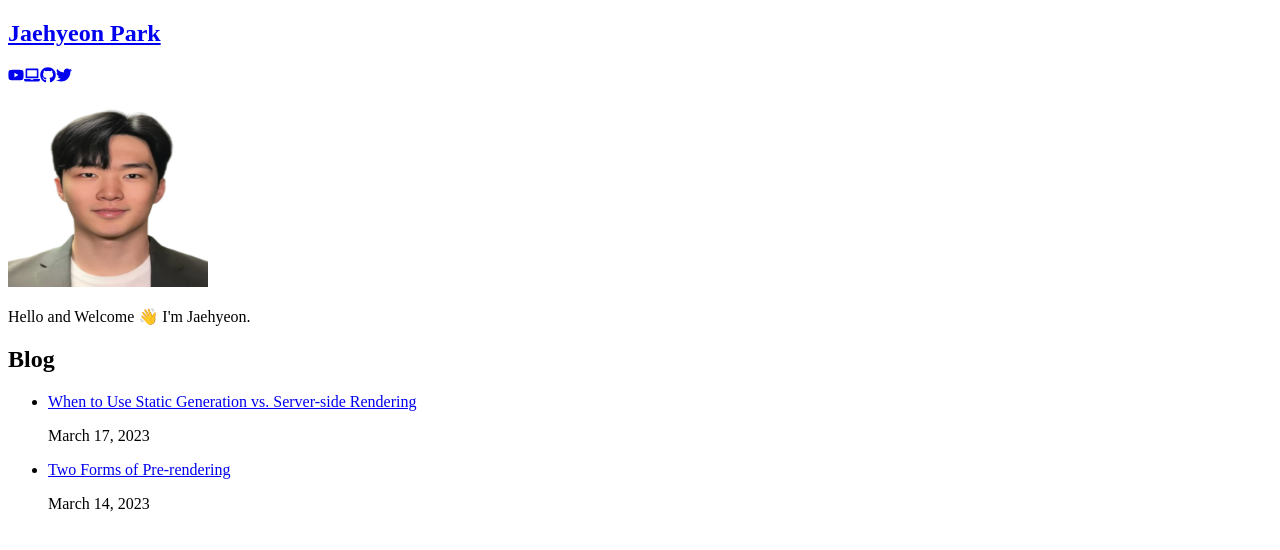
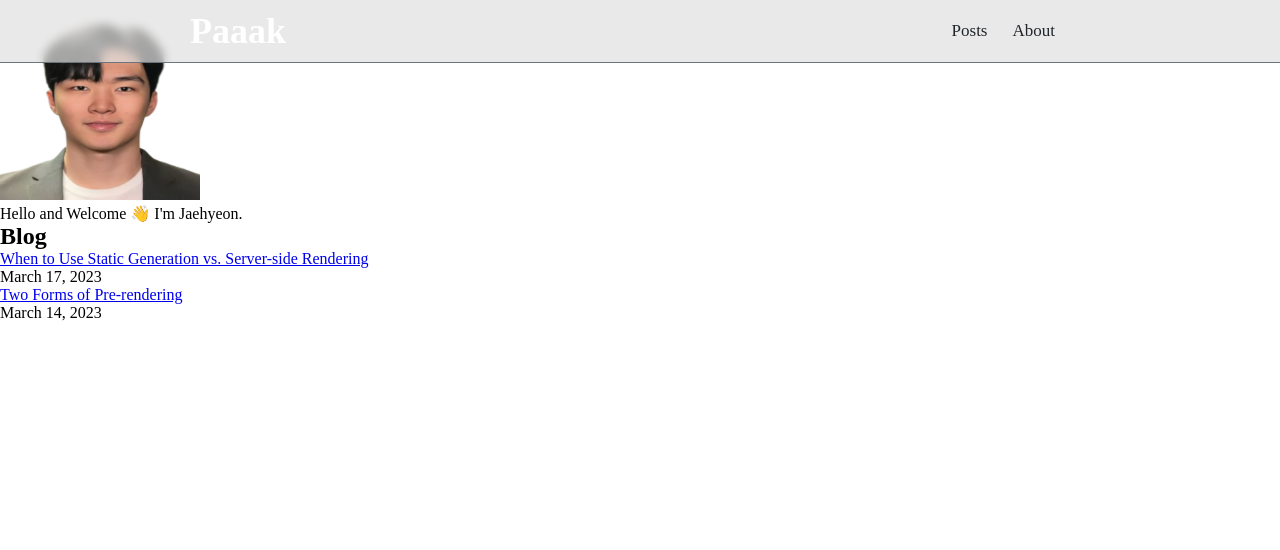
Before and after one commit to Paaaaak/blog, a Next.js app: page / in a window 1280 px wide. Shown: the top 550 px of the page. Built offline with nearby package versions, Linux system fonts and the light colour scheme.

Commit message:
feat: header

```diff
--- /dev/null
+++ b/app/components/Header.tsx
@@ -0,0 +1,70 @@
+"use client";
+
+import React from "react";
+import Menu from "@mui/icons-material/Menu";
+import MenuOpen from "@mui/icons-material/MenuOpen";
+
+const Header = () => {
+  const [isOpen, setIsOpen] = React.useState(false);
+  const toggleMenu = () => {
+    setIsOpen(!isOpen);
+  };
+
+  return (
+    <div className="header">
+      <nav className="header__nav">
+        <label className="header__label">
+          <a className="header__link" href="/">
+            <h1 className="header__title">Paaak</h1>
+          </a>
+        </label>
+        <div className="header__menu-container">
+          <ul className="header__menu-list">
+            <li className="header__menu-item">
+              <a className="header__menu-link" href="/tags">
+                Posts
+              </a>
+            </li>
+            <li className="header__menu-item">
+              <a className="header__menu-link" href="/">
+                About
+              </a>
+            </li>
+          </ul>
+          <div
+            className={`header__toggle-button ${
+              isOpen ? "header__toggle-button--active" : ""
+            }`}
+            onClick={toggleMenu}
+          >
+            {isOpen ? (
+              <MenuOpen></MenuOpen>
+            ) : (
+              <Menu></Menu>
+            )}
+          </div>
+        </div>
+      </nav>
+      <div
+        className={`header__burger-menu ${
+          isOpen ? "header__burger-menu--show" : ""
+        }`}
+      >
+        <ul className="header__burger-menu-list">
+          <li className="header__burger-menu-item">
+            <a className="header__burger-menu-link" href="/tags">
+              Posts
+            </a>
+          </li>
+          <li className="header__burger-menu-item">
+            <a className="header__burger-menu-link" href="/">
+              About
+            </a>
+          </li>
+        </ul>
+      </div>
+    </div>
+  );
+};
+
+export default Header;
--- a/app/components/Navbar.tsx
+++ /dev/null
@@ -1,45 +0,0 @@
-import Link from "next/link";
-import { FaYoutube, FaTwitter, FaGithub, FaLaptop } from "react-icons/fa";
-
-export default function Navbar() {
-  return (
-    <nav className="">
-      <div className="">
-        <h1 className="">
-          <Link
-            href="/"
-            className=""
-          >
-            Jaehyeon Park
-          </Link>
-        </h1>
-        <div className="">
-          <Link
-            className=""
-            href="https://www.youtube.com/@DaveGrayTeachesCode"
-          >
-            <FaYoutube />
-          </Link>
-          <Link
-            className=""
-            href="https://courses.davegray.codes/"
-          >
-            <FaLaptop />
-          </Link>
-          <Link
-            className=""
-            href="https://github.com/gitdagray"
-          >
-            <FaGithub />
-          </Link>
-          <Link
-            className=""
-            href="https://twitter.com/yesdavidgray"
-          >
-            <FaTwitter />
-          </Link>
-        </div>
-      </div>
-    </nav>
-  );
-}
--- a/app/layout.tsx
+++ b/app/layout.tsx
@@ -1,4 +1,4 @@
-import Navbar from "./components/Navbar";
+import Header from "./components/Header";
 import MyProfilePic from "./components/MyProfilePic";
 import '@/sass/main.scss';
 
@@ -14,8 +14,8 @@ export default function RootLayout({
 }) {
   return (
     <html lang="en">
-      <body className="container">
-        <Navbar></Navbar>
+      <body>
+        <Header></Header>
         <MyProfilePic></MyProfilePic>
         {children}
       </body>
--- a/package.json
+++ b/package.json
@@ -9,6 +9,9 @@
     "lint": "next lint"
   },
   "dependencies": {
+    "@emotion/react": "^11.11.4",
+    "@emotion/styled": "^11.11.5",
+    "@mui/icons-material": "^5.15.19",
     "gray-matter": "^4.0.3",
     "next": "14.2.3",
     "react": "^18",
--- /dev/null
+++ b/sass/abstracts/_variables.scss
@@ -0,0 +1,12 @@
+$site-font: 'Helvetica', sans-serif;
+
+$light-gray: white;
+$dark-gray: #212529;
+$white: white;
+
+$dark-green: #1e453e;
+$light-green: #3ea060;
+
+$primary-color: #343a40;
+$secondary-color: #6c757d;
+$text-color: #fff;
--- /dev/null
+++ b/sass/base/_base.scss
@@ -0,0 +1,5 @@
+* {
+    margin: 0;
+    padding: 0;
+    box-sizing: border-box;
+}
--- /dev/null
+++ b/sass/layout/_header.scss
@@ -0,0 +1,122 @@
+.header {
+    position: fixed;
+    top: 0;
+    left: 0;
+    right: 0;
+    margin: auto;
+    z-index: 999;
+    background-color: rgba(224, 224, 224, 0.7);
+    backdrop-filter: blur(5px);
+    border-bottom: 1px solid $secondary-color;
+}
+
+.header__nav {
+    top: 0;
+    left: 0;
+    right: 0;
+    margin: auto;
+    padding: 10px;
+    padding-left: 0 !important;
+    display: flex;
+    justify-content: space-between;
+    align-items: center;
+    width: 900px;
+}
+
+.header__label {
+    font-size: 24px;
+    font-weight: bold;
+
+    a {
+        text-decoration: none;
+        color: $light-gray;
+
+        img {
+            width: 100px;
+        }
+    }
+}
+
+.header__menu-container {
+    display: flex;
+    flex-direction: row!important;
+}
+
+.header__menu-list {
+    list-style: none;
+    display: flex;
+    margin: auto;
+}
+
+.header__menu-item {
+    margin-right: 25px;
+
+    a {
+        text-decoration: none;
+        font-size: 17px;
+        color: $dark-gray;
+
+        &:hover {
+            color: $secondary-color;
+        }
+    }
+}
+
+@media only screen and (max-width: 1000px) {
+    .header__nav {
+        width: calc(100% - 10vw);
+        margin: 0 auto;
+    }
+}
+
+.header__toggle-button {
+    font-size: 26px;
+    cursor: pointer;
+    position: relative;
+    display: none;
+    margin-left: 8px;
+}
+
+@media only screen and (max-width: 500px) {
+    .header__nav .header__menu-list {
+        display: none;
+    }
+
+    .header__toggle-button {
+        display: block;
+        padding-top: 7px;
+    }
+}
+
+.header__burger-menu {
+    position: absolute;
+    z-index: 1;
+    width: 100%;
+    background-color: rgba(33, 37, 41, 0.7);
+    /* 배경 색상 추가 */
+    backdrop-filter: blur(5px);
+    /* 배경 흐리게 처리 */
+    display: flex;
+    flex-direction: column;
+    align-items: center;
+    transform: translateY(-20rem);
+    margin-top: 1px;
+}
+
+.header__burger-menu-item {
+    padding-top: 15px;
+}
+
+.header__burger-menu-link {
+    text-decoration: none;
+    font-size: 1.2rem;
+    color: $dark-gray;
+}
+
+.header__burger-menu-link:hover {
+    border-bottom: 1px solid $light-gray;
+}
+
+.header__burger-menu--show {
+    transform: translateY(0rem);
+}
--- a/sass/layout/_navigation.scss
+++ b/sass/layout/_navigation.scss
@@ -0,0 +1,3 @@
+.nav {
+    background-color: aquamarine;
+}
--- a/sass/main.scss
+++ b/sass/main.scss
@@ -1,3 +1,8 @@
+@import 'abstracts/variables';
+
+@import 'base/base';
+
+@import 'layout/header';
 @import 'layout/navigation';
 
 @import 'pages/home';
```
Also changed, not shown: app/components/Footer.tsx (added, +9 -0 lines), 1 other file (tests, documents, lock files or other folders).
